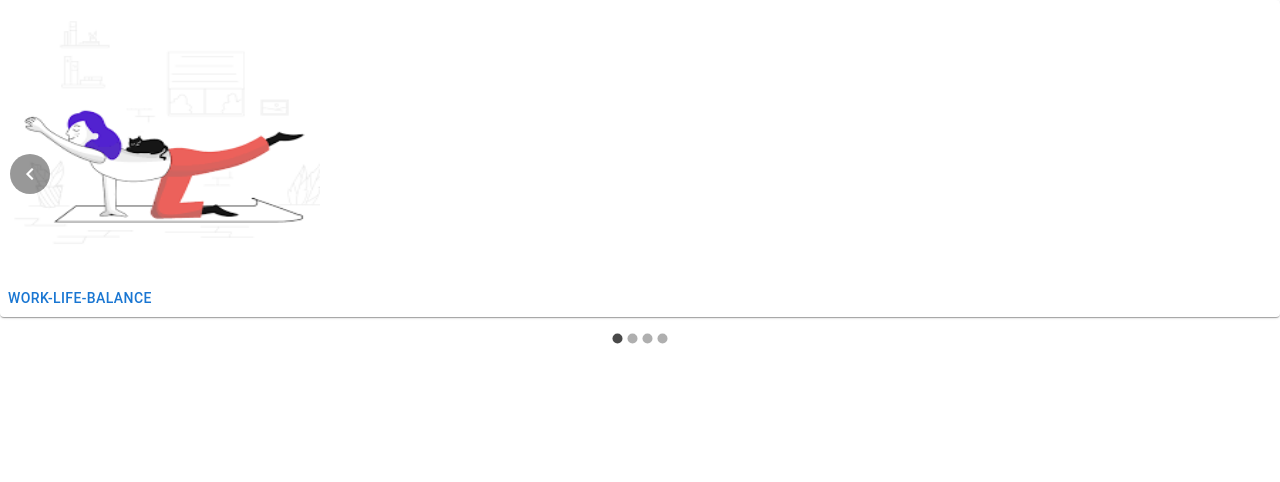
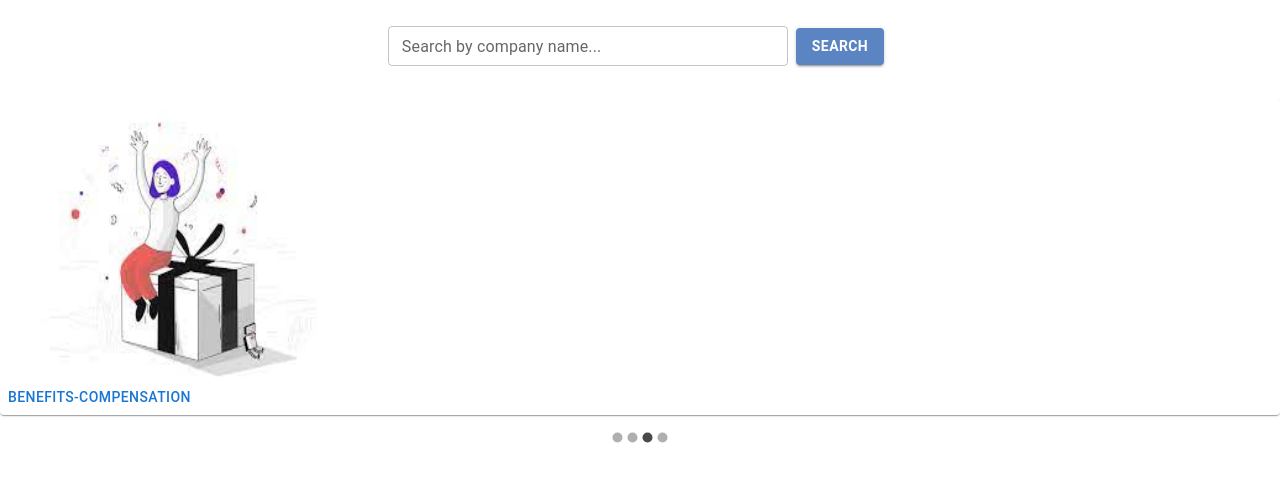
Before and after one commit to Job-Advisor-project/FrontEnd, a React (Create React App) app in the folder react/: page / in a window 1280 px wide. Shown: the top 482 px of the page. Built offline with nearby package versions, Linux system fonts and the light colour scheme.

Commit message:
added functional component SearchBar and styling

```diff
--- /dev/null
+++ b/react/src/components/SearchBar.jsx
@@ -0,0 +1,40 @@
+import { Button } from "@mui/material";
+import IconButton from "@mui/material/IconButton";
+import TextField from "@mui/material/TextField";
+
+export const SearchBar = ({ setSearchQuery }) => (
+  <form style={{ textAlign: "center" }}>
+    <TextField
+      sx={{
+        textAlign: "center",
+        verticalAlign: "middle",
+        fontSize: "2",
+        width: "400px",
+      }}
+      id="search-bar"
+      className="text"
+      onInput={(e) => {
+        setSearchQuery(e.target.value);
+      }}
+      label="Search by company name..."
+      variant="outlined"
+      placeholder="Search..."
+      size="small"
+    />
+    <IconButton type="submit" aria-label="search">
+      <Button
+        style={{ backgroundColor: "#5A85C2", fontWeight: "600" }}
+        variant="contained"
+      >
+        Search
+      </Button>
+    </IconButton>
+  </form>
+);
+// export const filterData = (query, data) => {
+//   if (!query) {
+//     return data;
+//   } else {
+//     return data.filter((d) => d.toLowerCase().includes(query));
+//   }
+// };
--- a/react/src/pages/Home.jsx
+++ b/react/src/pages/Home.jsx
@@ -1,7 +1,46 @@
+import { useState } from "react";
 import CarouselSlide from "../components/CarouselCards";
+// import { filterData, SearchBar } from "../components/SearchBar";
+import { SearchBar } from "../components/SearchBar";
+
 export default function Homepage({ onSelect }) {
+  const [searchQuery, setSearchQuery] = useState("");
+  // const dataFiltered = filterData(searchQuery, data);
+
   return (
     <>
+      <div
+        style={{
+          display: "flex",
+          alignSelf: "center",
+          justifyContent: "center",
+          flexDirection: "column",
+          padding: "20px",
+        }}
+      >
+        <SearchBar searchQuery={searchQuery} setSearchQuery={setSearchQuery} />
+        <div style={{ padding: 3 }}>
+          {searchQuery}
+          {/* {dataFiltered.map((d) => (
+            <div
+              className="text"
+              style={{
+                padding: 5,
+                justifyContent: "normal",
+                fontSize: 20,
+                color: "blue",
+                margin: 1,
+                width: "250px",
+                BorderColor: "green",
+                borderWidth: "10px",
+              }}
+              key={d.id}
+            >
+              {d}
+            </div>
+          ))} */}
+        </div>
+      </div>
       <CarouselSlide onSelect={onSelect}></CarouselSlide>
     </>
   );
```
Also changed, not shown: react/src/components/CarouselCards.jsx (+0 -44 lines).
